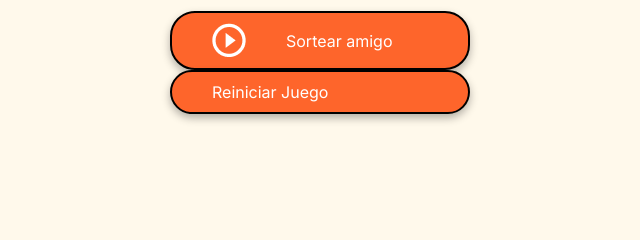
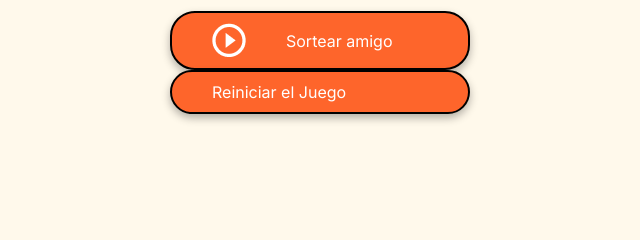
Before and after one commit to jorev-ia/challenge-amigo-secreto, a plain HTML site: page index.html in a window 1280 px wide. Shown: the part 543-783 px from the top of the page, 320-960 px from the left. Drawn offline with Linux system fonts and the light colour scheme.

Commit message:
Actualiza el index.html

```diff
--- a/index.html
+++ b/index.html
@@ -33,7 +33,7 @@
                     Sortear amigo
                 </button>
                 <button class="button-draw" onclick="reiniciarJuego()">
-                    Reiniciar Juego
+                    Reiniciar el Juego
                 </button>
             </div>
         </section>
```
